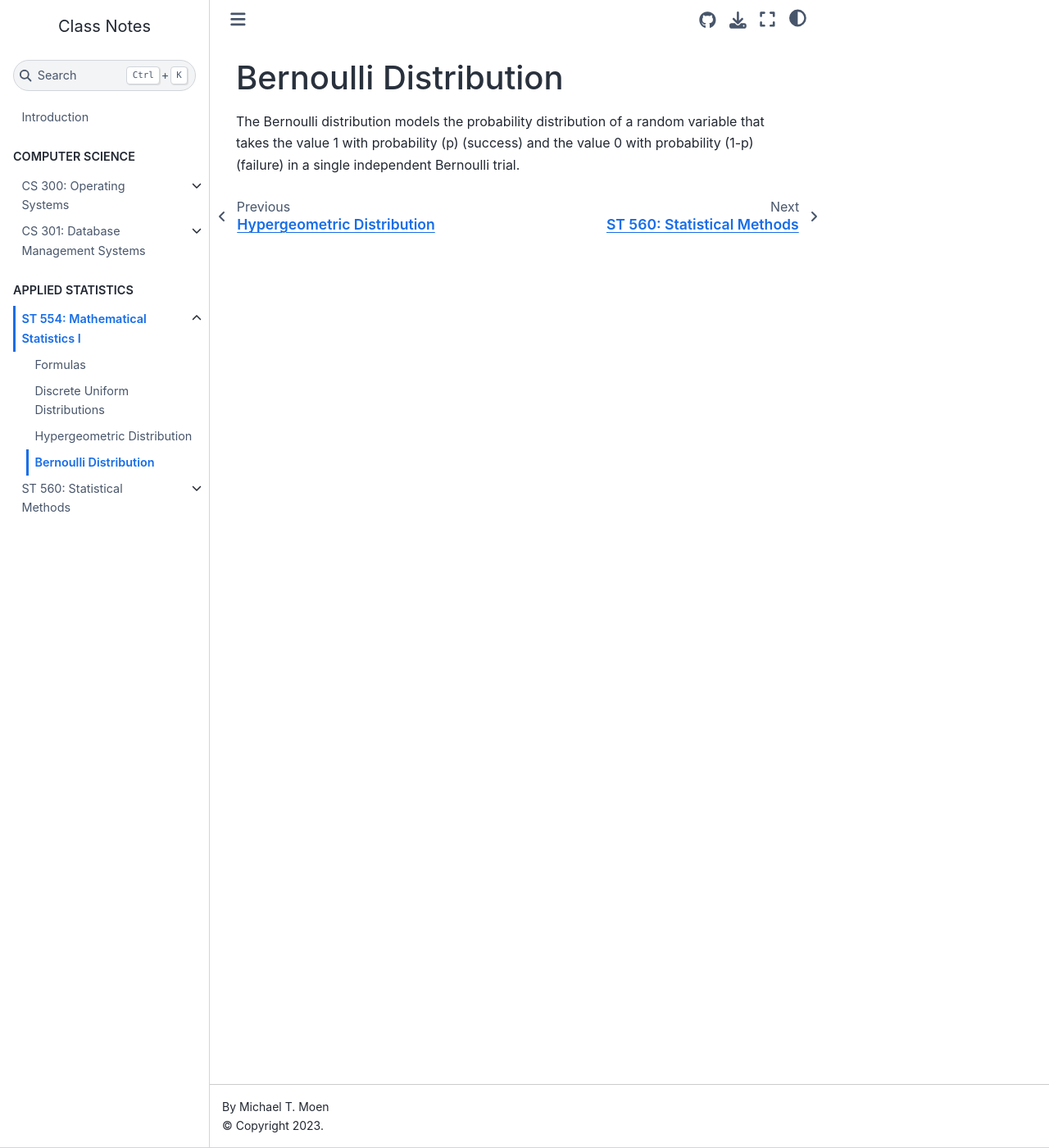
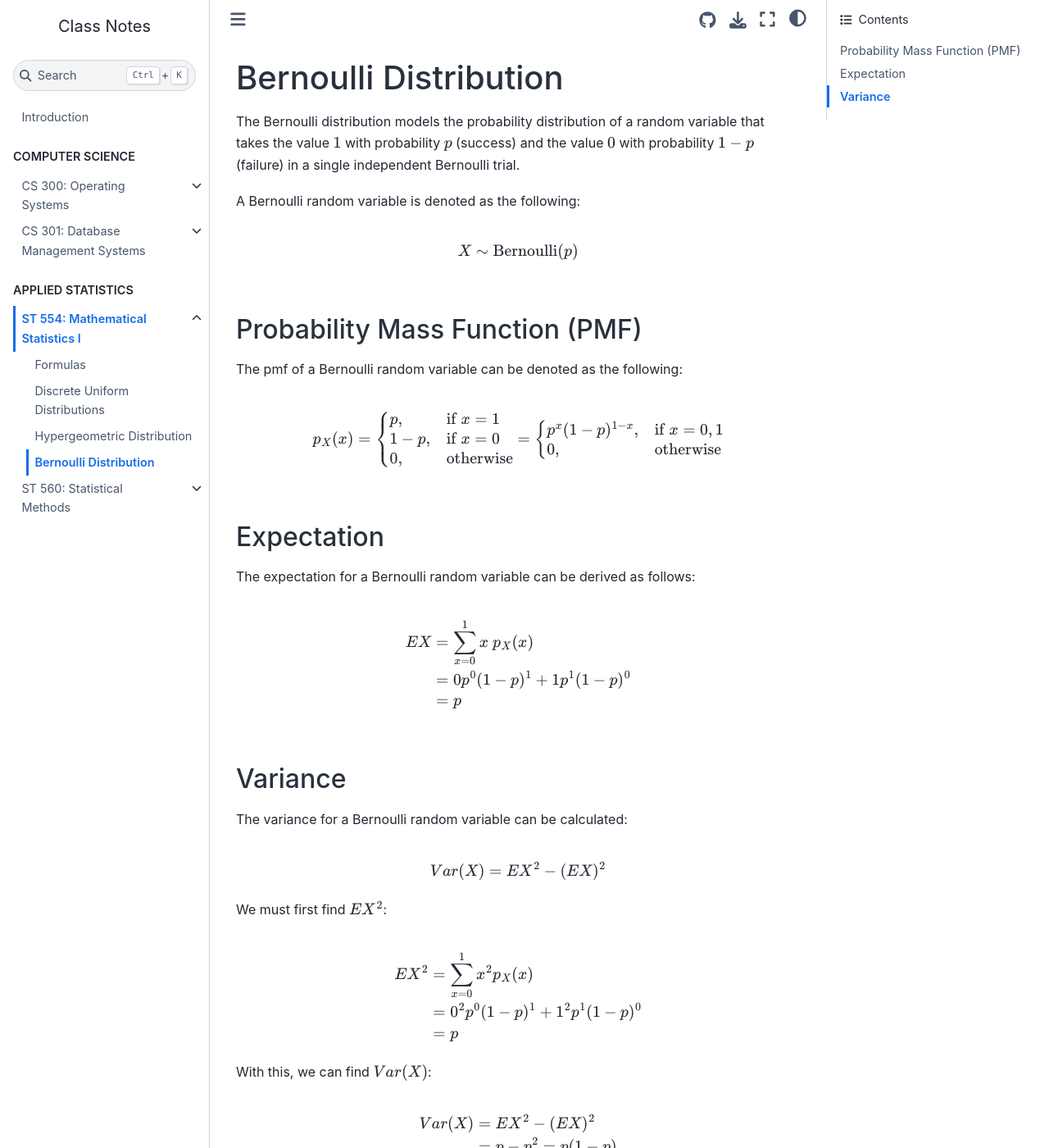
Before and after one commit to MoenMi/notes, a Jupyter Book: the page built from classes/st554/bernoulli-distribution.md, in a window 1280 px wide and 1400 px high. Shown: the whole window at 82% size. Built offline with Jupyter Book 1.0.4 settings and Sphinx 7.4.7 and the Sphinx Book theme 1.1.4, drawn with Linux system fonts in a browser that asks for light colours; pages that are not in the unit, such as notebooks, are missing from menus; some of the changed text lies outside the part shown.

Commit message:
Update Bernoulli Distribution formulas

```diff
--- a/classes/st554/bernoulli-distribution.md
+++ b/classes/st554/bernoulli-distribution.md
@@ -1,3 +1,61 @@
 # Bernoulli Distribution
 
-The Bernoulli distribution models the probability distribution of a random variable that takes the value 1 with probability \(p\) (success) and the value 0 with probability \(1-p\) (failure) in a single independent Bernoulli trial.
+The Bernoulli distribution models the probability distribution of a random variable that takes the value $1$ with probability $p$ (success) and the value $0$ with probability $1-p$ (failure) in a single independent Bernoulli trial.
+
+A Bernoulli random variable is denoted as the following:
+
+$$ X \sim \text{Bernoulli}(p) $$
+
+## Probability Mass Function (PMF)
+
+The pmf of a Bernoulli random variable can be denoted as the following:
+
+$$
+p_X(x) =
+\begin{cases}
+p, & \text{if } x = 1 \\
+1-p, & \text{if } x = 0 \\
+0, & \text{otherwise}
+\end{cases}
+=\begin{cases}
+p^x(1-p)^{1-x}, & \text{if } x = 0, 1 \\
+0, & \text{otherwise}
+\end{cases}
+$$
+
+## Expectation
+
+The expectation for a Bernoulli random variable can be derived as follows:
+
+$$
+\begin{align}
+EX &= \sum_{x=0}^1 x \ p_X(x) \\
+&= 0p^0(1-p)^1 + 1p^1(1-p)^0 \\
+&= p
+\end{align}
+$$
+
+## Variance
+
+The variance for a Bernoulli random variable can be calculated:
+
+$$ Var(X) = EX^2 - (EX)^2 $$
+
+We must first find $EX^2$:
+
+$$
+\begin{align}
+EX^2 &= \sum_{x=0}^1 x^2 p_X(x) \\
+&= 0^2p^0(1-p)^1 + 1^2 p^1(1-p)^0 \\
+&= p
+\end{align}
+$$
+
+With this, we can find $Var(X)$:
+
+$$
+\begin{align}
+Var(X) &= EX^2 - (EX)^2 \\
+&= p - p^2 = p(1-p)
+\end{align}
+$$
```
Also changed, not shown: classes/st554/formulas.md (+18 -0 lines).
